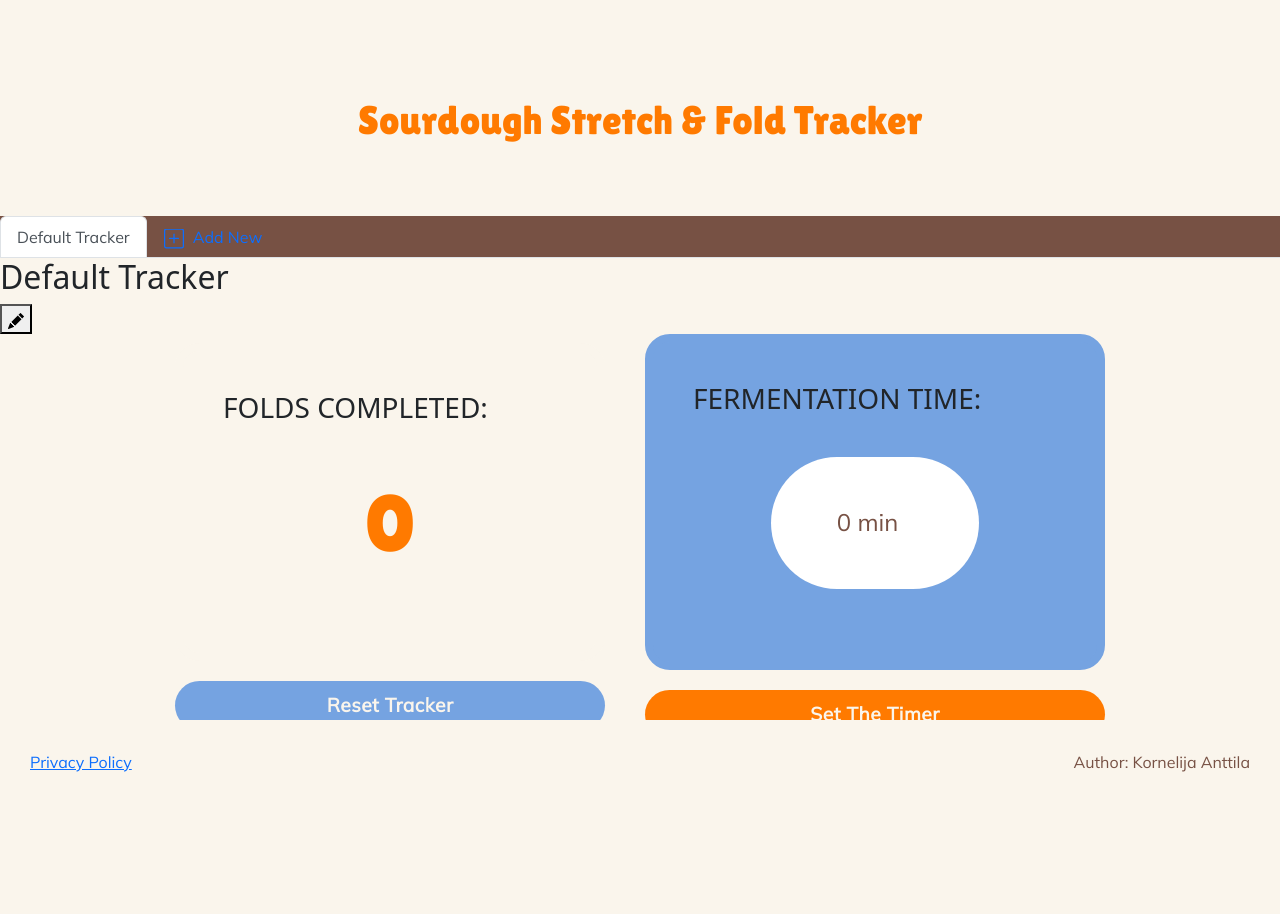
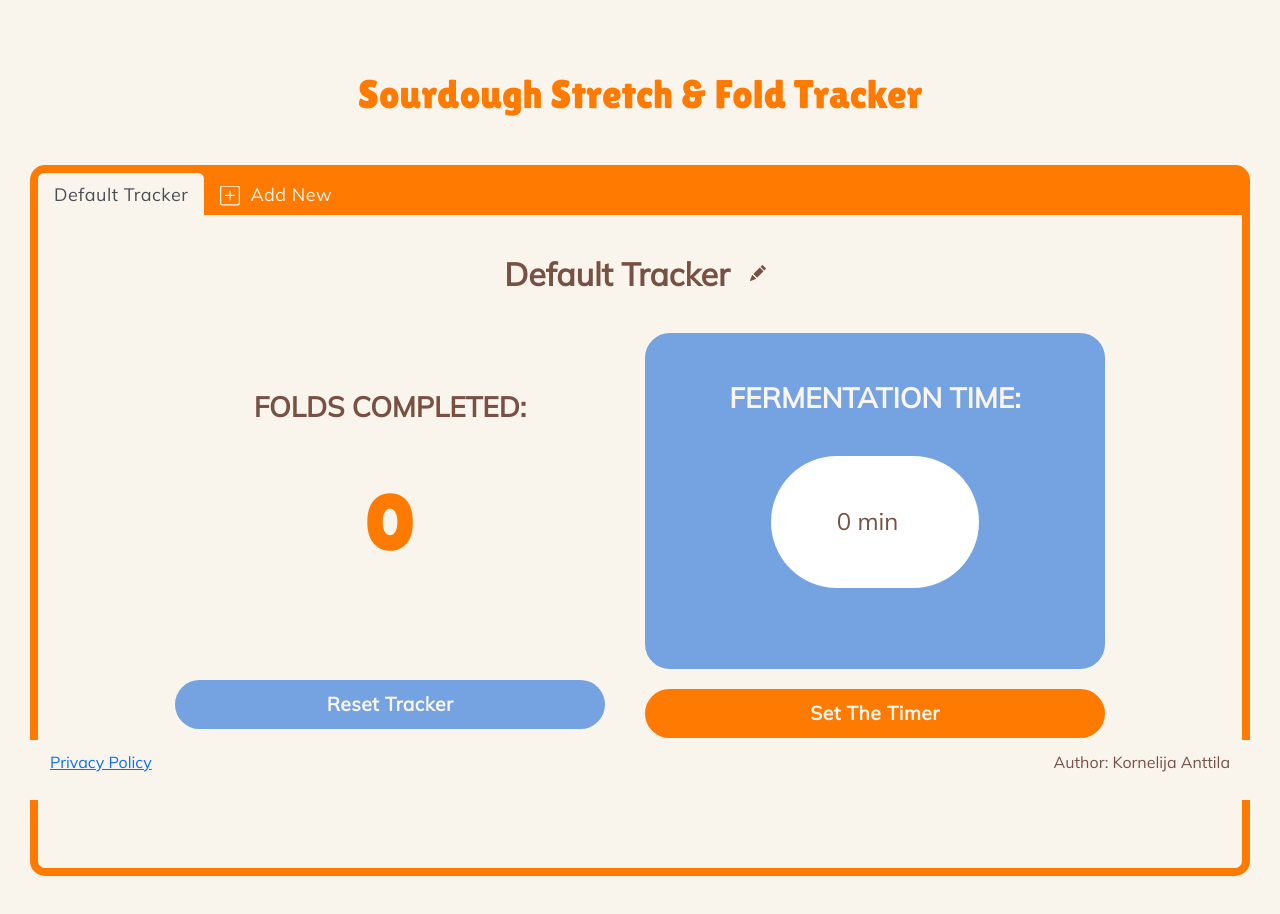
Before and after one commit to korniann/tracker, a plain HTML site: page testindex.html in a window 1280 px wide. Before the commit the page ends 869 px from the top, so only its background shows below. Drawn offline with nearby package versions, Linux system fonts and the light colour scheme.

Commit message:
styles.css update

```diff
--- a/styles.css
+++ b/styles.css
@@ -8,6 +8,15 @@ body {
     display: flex;
     flex-direction: column;
     min-height: 100vh;
+  }
+
+
+.main-block {
+  margin: 0px 30px 80px 30px;
+  border-radius: 15px;
+  border-style: solid;
+  border-width: 8px;
+  border-color: #FF7A00;
 }
 
 .donation {
@@ -54,7 +63,7 @@ body {
       margin: 0;
       padding: 20;
       overflow: hidden;
-      background-color: #775144;
+      background-color: #FF7A00;
     }
 
     li {
@@ -94,65 +103,9 @@ body {
           color: #FAF5EC;
       }*/
 
-
-  /*.description {
-      display: flex;
-      flex-direction: column;
-      justify-content: center;
-      align-items: center;
-      text-align: center;
-      padding: 50px;
-  }*/
-
-      /*.description h2 {
-        color: white;
-        font-size: 50px;
-  }
-
-      .description h3 {
-        color: white;
-      }
-
-      .description h4 {
-        color: white;
-        text-align: left;
-      }
-
-      .description p {
-        color: white;
-        text-align: left;
-      }
-
-  .descriptions {
-    display: flex;
-    flex-direction: row;
-    justify-content: space-between;
-  }
-
-  @media (max-width: 800px) {
-    .descriptions {
-      display: flex;
-      flex-direction: column;
-    }
-  }
-
-  .description-inner {
-    width: 75vw;
-  }
-
-  .description-title {
-    padding-top: 100px;
-    padding-bottom: 150px;
-  }
-
-  .description-column {
-    width: 350px;
-  }*/
-
-
   .footer {
-    background-color: #FAF5EC;
-    padding: 30px 30px 10px 30px;
+    background-color: #faf5ec;
+    padding: 10px 50px 10px 50px;
     width: 100%;
     position:fixed;
     bottom:0;
@@ -166,8 +119,6 @@ body {
         align-items: center;
         margin: auto;
       }
-
-
 
 
 .tracker {
@@ -232,21 +183,34 @@ body {
       }
     }
 
-    .tracker-heading h1 {
+h1 {
   display: flex;
   flex-wrap: wrap;
   justify-content: center;
-      padding: 5vw;
+  padding: 3vw;
   text-align: center;
-      /*font-size: 3.5vw;*/
   font-family: "Lilita One", sans-serif;
   font-weight: 400;
   font-style: normal;
   color: #FF7A00;
   }
 
+h2 {
+  display: flex;
+  flex-wrap: wrap;
+  justify-content: center;
+  padding-right: 10px;
+  text-align: center;
+  font-family: "Mulish", system-ui;
+  font-weight: 600;
+  font-style: normal;
+  color: #775144;
+  margin-top: 5vh;
+  margin-bottom: 5vh;
+  }
 
-      .tracker h2 {
+
+      .tracker h3 {
         display: flex;
         justify-content: center;
         flex-wrap: wrap;
@@ -259,11 +223,9 @@ body {
         /*font-size: 3vw;*/
       }
 
-      .set-time h2 {
+      .set-time h3 {
         color: #FAF5EC;
       }
-
-
 
 
       @media (max-width: 800px) {
@@ -279,12 +241,9 @@ body {
         justify-content: center;
         padding: 5vh;
         border-radius: 25px;
-        /*outline-style: solid;
-        outline-width: 8px;
-        outline-color: #75A3E1;*/
         border-style: solid;
         border-width: 8px;
-        border-color: #FAF5EC;
+        border-color: #faf5ec00;
       }
 
       .folds span {
@@ -352,6 +311,66 @@ body {
         padding: 33px;
       }
 
+.tracker-name-outer {
+  display: flex;
+  flex-direction: row;
+  justify-content: center;
+  align-items: center;
+  flex-wrap: wrap;
+}
+
+.iconButton {
+  border-radius: 12px;
+  background-color: #faf5ec00;
+  padding: 5px 10px 10px 10px;
+  border: hidden;
+  color: #775144;
+}
+
+  .iconButton:hover {
+    background-color: #e6e1d9;
+  }
+
+.nav-tabs {
+  border: none;
+}
+.nav-tabs .nav-link {
+  border: none;
+
+}
+
+  .nav-tabs .nav-link.active {
+    background-color: #FAF5EC;
+  }
+
+  .nav-item {
+    display: flex;
+    align-items: stretch;
+    text-align: center;
+    font-family: "Mulish", system-ui;
+    font-weight: 500;
+    font-style: normal;
+    font-size: large;
+    letter-spacing: 0.5px;
+    color: #FAF5EC;
+    border: none;
+  }
+
+  .nav-link {
+    background-color: #FAF5EC;
+    font-family: "Mulish", system-ui;
+    font-weight: 500;
+    font-style: normal;
+    color: #FAF5EC;
+    border: none;
+  }
+
+  .nav-link:hover {
+    background-color: #EB631B;
+    color: #FAF5EC;
+    border: none;
+  }
+
 .reset {
   border-radius: 50px;
   background-color: #75A3E1;
@@ -369,6 +388,7 @@ body {
 
   .reset:hover {
     background-color: #588acc;
+    color: #FAF5EC;
   }
 
 
@@ -390,18 +410,6 @@ body {
   .perform:hover {
     background-color: #EB631B;
   }
-
-
-/*.about h3 {
-  display: flex;
-  flex-direction: column;
-  justify-content: center;
-  padding: 30px;
-  margin: auto;
-  height: 90vh;
-  width: 70vw;
-  text-align: center;
-}*/
 
 
 .privacy-body {
@@ -435,7 +443,7 @@ input[type="number"] {
   text-align: center;
   outline: none;
   line-height: 100px;
-  width: 70%; /* <-- fix this!!! */
+  width: 70%;
 }
 
 input[type="number"]::placeholder {
@@ -445,7 +453,6 @@ input[type="number"]::placeholder {
   font-style: normal;
   font-size: 3vh;
   color: #775144;
-
   border: none;
   outline: none;
   transform: translateY(-20px);
```
Lines whose indentation alone changed are shown as unchanged.
